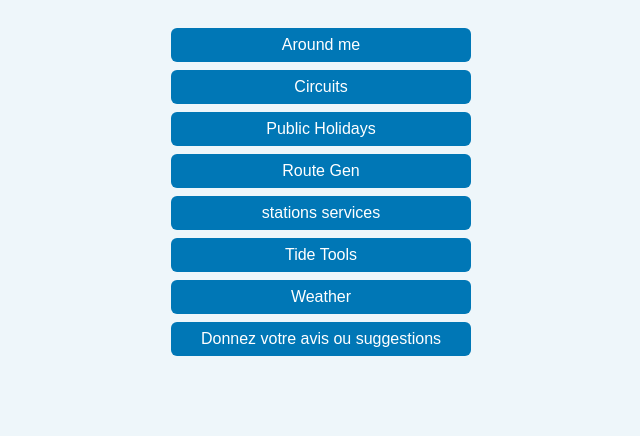
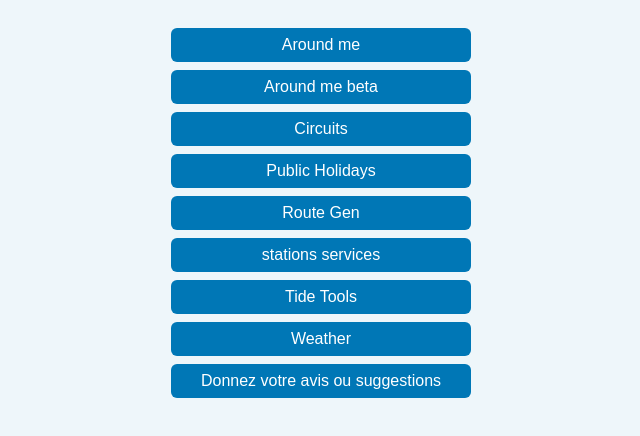
Before and after one commit to adubus/carburants-app, a website: page public/index.html in a window 1280 px wide. Shown: the part 172-608 px from the top of the page, without its empty margins (319-959 px from the left). Drawn offline with Linux system fonts and the light colour scheme.

Commit message:
Update index.html

```diff
--- a/public/index.html
+++ b/public/index.html
@@ -14,7 +14,8 @@
   <h1>Outils disponibles</h1>
 
                 <button onclick="window.location.href='AroundMe2.html'">Around me</button>
-        <button onclick="window.location.href='Circuits.html'">Circuits</button>
+                       <button onclick="window.location.href='AroundMe3.html'">Around me beta</button>
+  <button onclick="window.location.href='Circuits.html'">Circuits</button>
 
 
     <button onclick="window.location.href='PublicHolidays.html'">Public Holidays</button>
```
